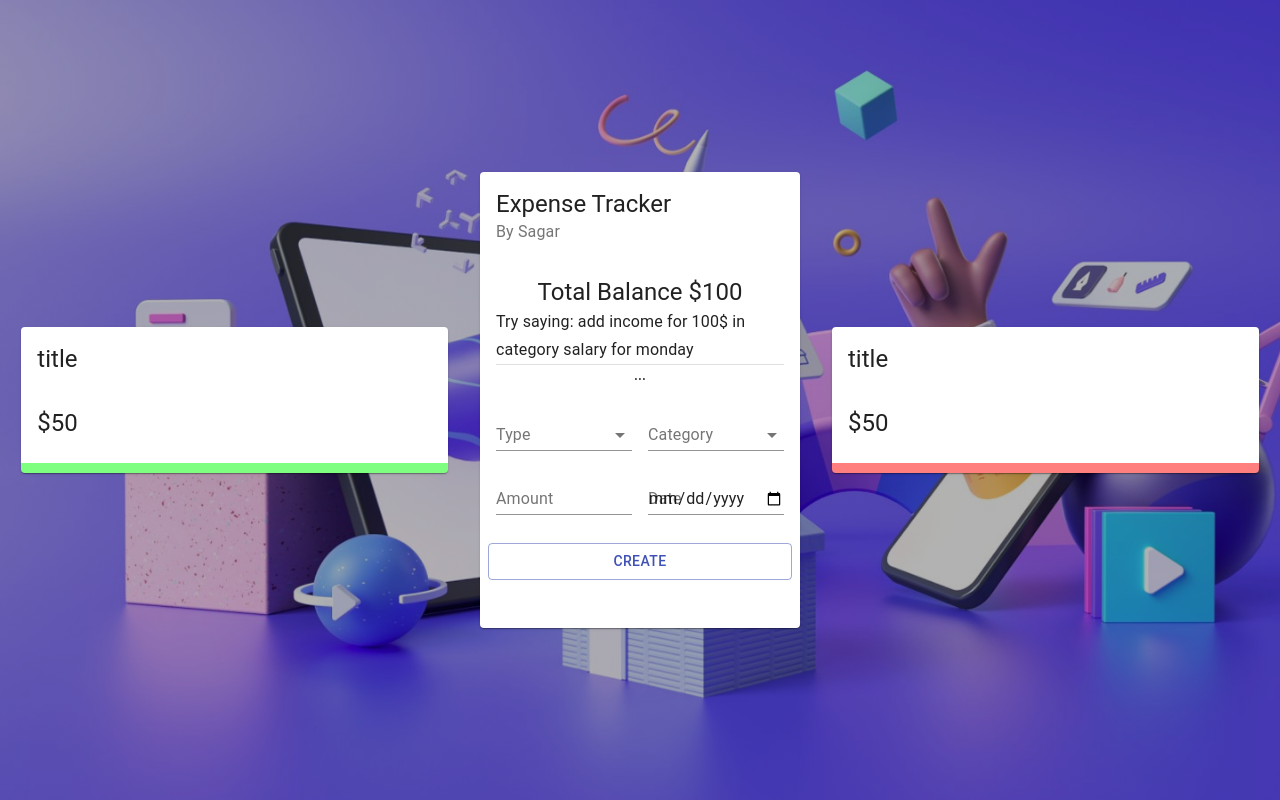
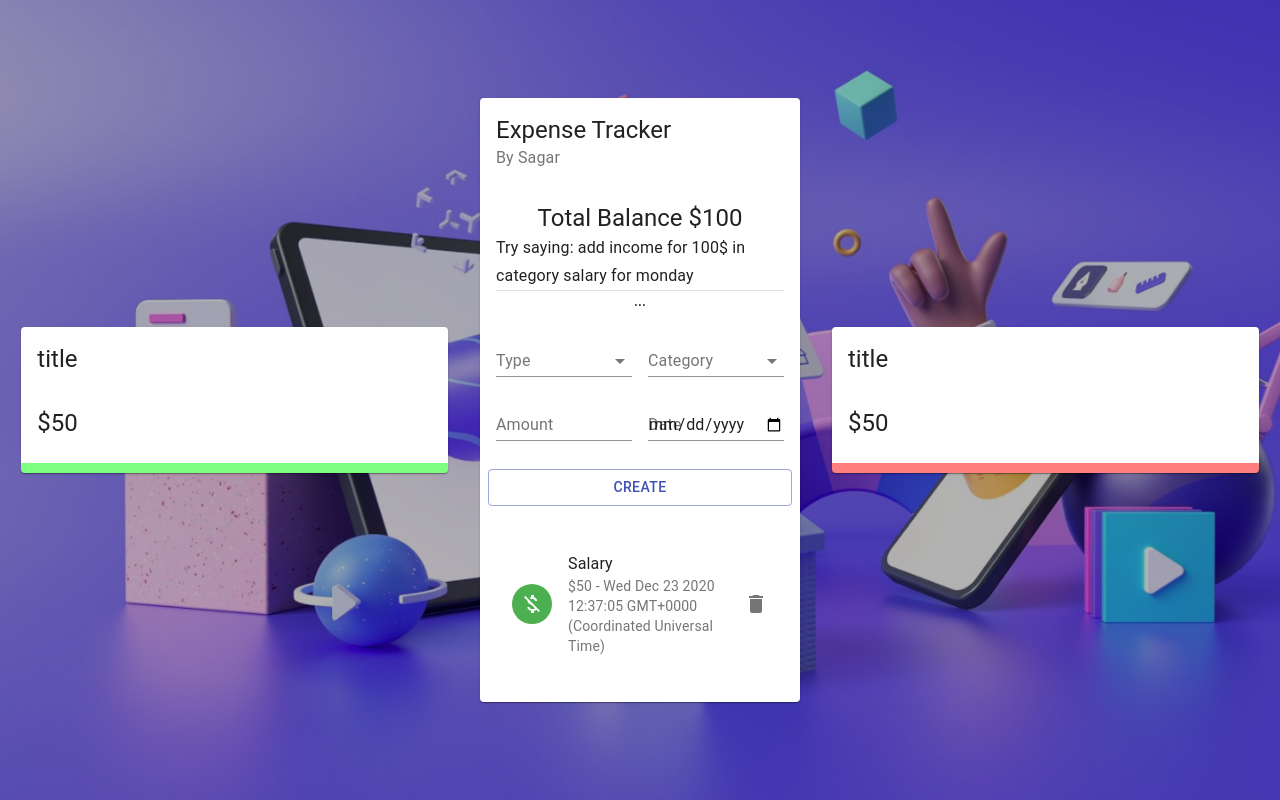
Before and after one commit to Swapnil-Sagar/ExpenseTracker, a React (Create React App) app: page / in a window 1280 px wide. Built offline with nearby package versions, Linux system fonts and the light colour scheme.

Commit message:
imported useStyle in list

```diff
--- /dev/null
+++ b/src/components/Main/List/List.jsx
@@ -0,0 +1,59 @@
+import React from "react";
+import {
+  List as MUIList,
+  ListItem,
+  ListItemAvatar,
+  ListItemText,
+  Avatar,
+  ListItemSecondaryAction,
+  IconButton,
+  Slide,
+} from "@material-ui/core";
+
+import { Delete, MoneyOff } from "@material-ui/icons";
+import useStyles from "./styles";
+
+const List = () => {
+  const classes = useStyles();
+  const transactions = [
+    { id: 1, type: "Income", category: "Salary", amount: 50, date: new Date() },
+  ];
+  return (
+    <MUIList dense={false} className={classes.list}>
+      {transactions.map((transaction) => (
+        <Slide
+          direction="down"
+          in
+          mountOnEnter
+          unmountOnExit
+          key={transaction.id}
+        >
+          <ListItem>
+            <ListItemAvatar>
+              <Avatar
+                className={
+                  transaction.type === "Income"
+                    ? classes.avatarIncome
+                    : classes.avatarExpense
+                }
+              >
+                <MoneyOff />
+              </Avatar>
+            </ListItemAvatar>
+            <ListItemText
+              primary={transaction.category}
+              secondary={`$${transaction.amount} - ${transaction.date}`}
+            />
+            <ListItemSecondaryAction>
+              <IconButton edge="end" aria-label="delete" onClick="">
+                <Delete />
+              </IconButton>
+            </ListItemSecondaryAction>
+          </ListItem>
+        </Slide>
+      ))}
+    </MUIList>
+  );
+};
+
+export default List;
--- /dev/null
+++ b/src/components/Main/List/styles.js
@@ -0,0 +1,17 @@
+import { makeStyles } from "@material-ui/core/styles";
+import { red, green } from "@material-ui/core/colors";
+
+export default makeStyles((theme) => ({
+  avatarIncome: {
+    color: "#fff",
+    backgroundColor: green[500],
+  },
+  avatarExpense: {
+    color: theme.palette.getContrastText(red[500]),
+    backgroundColor: red[500],
+  },
+  list: {
+    maxHeight: "150px",
+    overflow: "auto",
+  },
+}));
--- a/src/components/Main/Main.jsx
+++ b/src/components/Main/Main.jsx
@@ -10,6 +10,7 @@
 
 import useStyles from "./styles";
 import Form from "./Form/Form";
+import List from "./List/List";
 
 const Main = () => {
   const classes = useStyles();
@@ -33,7 +34,7 @@
         <CardContent className={classes.cardContent}>
           <Grid container spacing={2}>
             <Grid item xs={12}>
-              {/* <List/> */}
+              <List />
             </Grid>
           </Grid>
         </CardContent>
```
Also changed, not shown: 1 other file (tests, documents, lock files or other folders).
